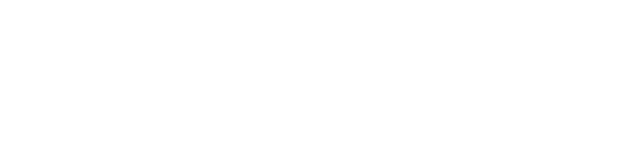
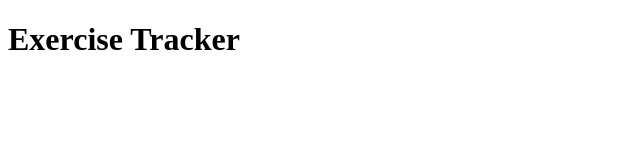
Before and after one commit to jkilcorse/exercise_tracker, a plain HTML site: page index.html in a window 1280 px wide. Shown: the whole page, without its empty margins (0-640 px from the left). Drawn offline with Linux system fonts and the light colour scheme.

Commit message:
Add main heading

```diff
--- a/index.html
+++ b/index.html
@@ -6,6 +6,6 @@
     </head>
 
     <body>
-
+        <h1>Exercise Tracker</h1>
     </body>
 </html>
```
